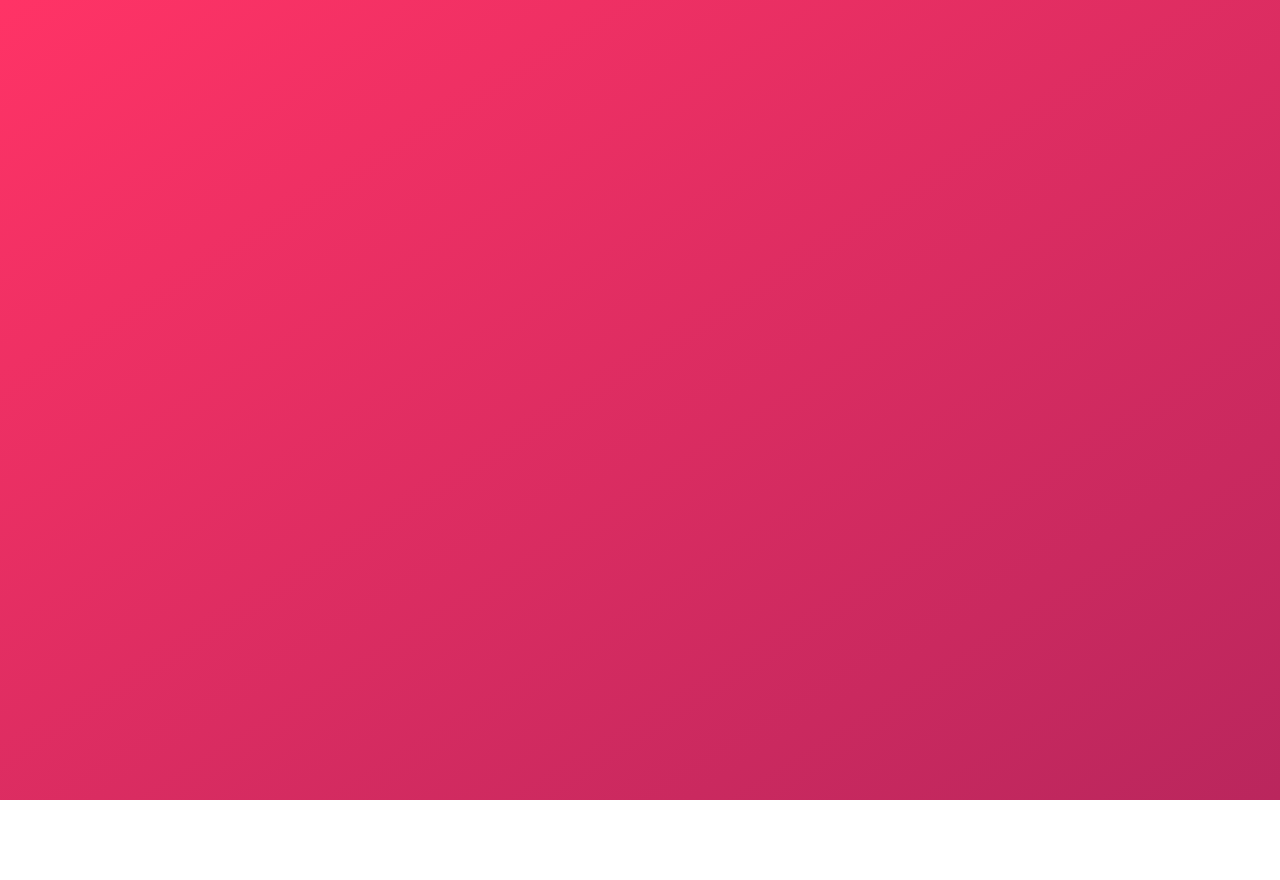
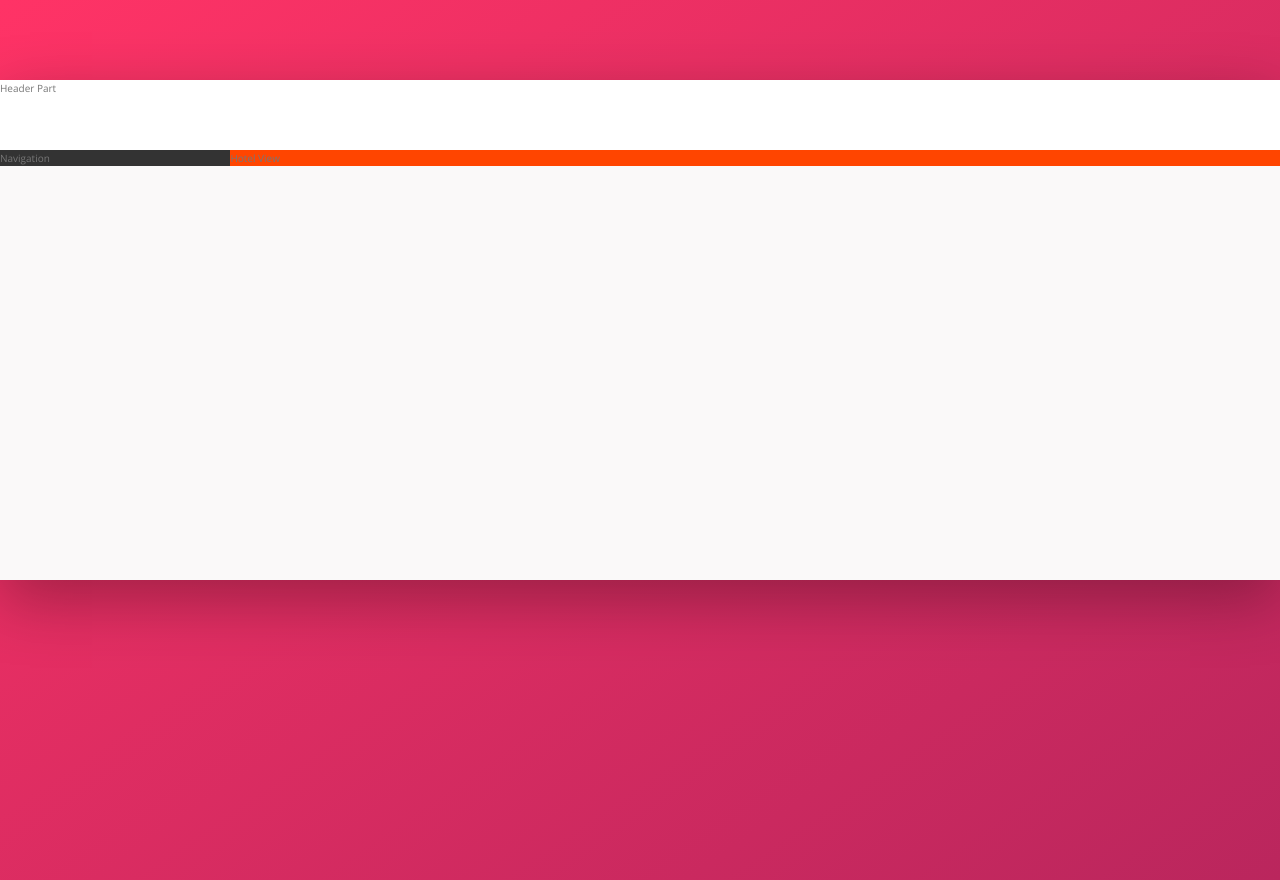
Before and after one commit to Nuzairb/Trillo, a website: page index.html in a window 1280 px wide. Before the commit the page ends 800 px from the top, so only its background shows below. Drawn offline with nearby package versions, Linux system fonts and the light colour scheme.

Commit message:
Coded the overall layout of the website

```diff
--- a/index.html
+++ b/index.html
@@ -1,5 +1,6 @@
 <!DOCTYPE html>
 <html lang="en">
+
 <head>
     <meta charset="UTF-8">
     <meta name="viewport" content="width=device-width, initial-scale=1.0">
@@ -10,7 +11,21 @@
 
     <title>trillo &mdash; Your all-in-one booking app</title>
 </head>
+
 <body>
+    <div class="container">
+        <header class="header">
+            Header Part
+        </header>
+        <div class="content">
+            <nav class="sidebar">
+                Navigation
+            </nav>
+            <main class="hotel-view">
+                Hotel View
+            </main>
+        </div>
+    </div>
+</body>
 
-    </body>
 </html>
--- a/sass/_base.scss
+++ b/sass/_base.scss
@@ -27,6 +27,7 @@ Grey dark 3: #999
     --color-grey-dark-1: #333;
     --color-grey-dark-2: #777;
     --color-grey-dark-3: #999;
+    --shadow-dark: 0 2rem 6rem rgba(0, 0, 0, 0.3);
 }
 
 * {
--- a/sass/_layout.scss
+++ b/sass/_layout.scss
@@ -0,0 +1,28 @@
+.container {
+    max-width: 128rem;
+    margin: 8rem auto;
+    background-color: var(--color-grey-light-1);
+    box-shadow: var(--shadow-dark);
+    min-height: 50rem;
+}
+
+.header {
+    height: 7rem;
+    background-color: #FFF;
+    border-bottom: var(--color-grey-light-2);
+}
+
+.content {
+    display: flex;
+}
+
+.sidebar {
+    background-color: var(--color-grey-dark-1);
+    flex: 0 0 18%;
+}
+
+.hotel-view {
+    background-color: #FFF;
+    background-color: orangered;
+    flex: 1;
+}
```
Also changed, not shown: css/style.css. Lines whose indentation alone changed are shown as unchanged.
